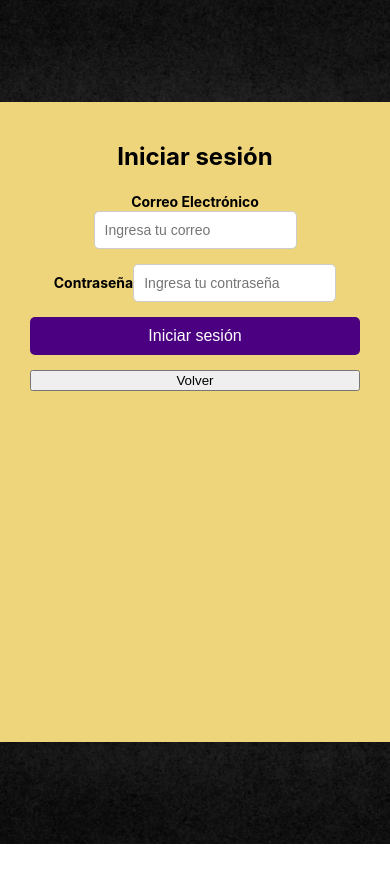
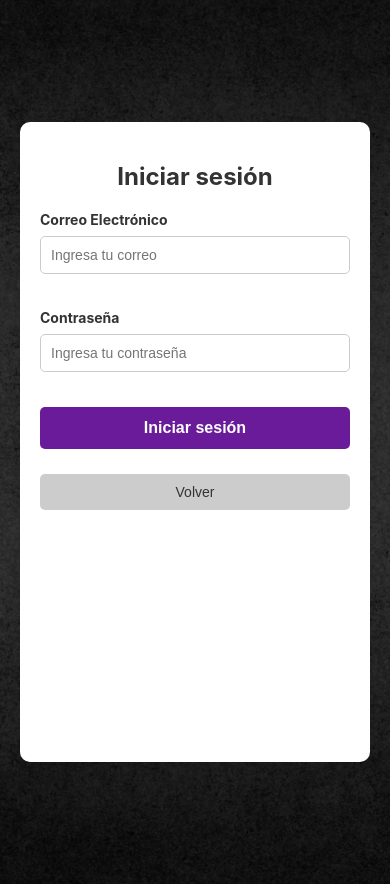
Before and after one commit to Luisferrer02/noticias, a React (Create React App) app: page / in a window 390 px wide. Both pictures are taken after a click on the button "Login". Before the commit the page ends 844 px from the top, so only its background shows below. Built offline with nearby package versions, Linux system fonts and the light colour scheme.

Commit message:
commit final

```diff
--- a/src/componentes/general.css
+++ b/src/componentes/general.css
@@ -79,6 +79,102 @@
   line-height: 1.4; /* Mejora la legibilidad del texto */
 }
 
+/* Login Page Styles */
+#login-page {
+  display: flex;
+  justify-content: center;
+  align-items: center;
+  height: 100vh;
+  background-color: #f8f8f8; /* Fondo más claro para mejor contraste */
+  padding: 20px;
+}
+
+.login-container {
+  background-color: #fff; /* Fondo blanco para claridad */
+  padding: 30px;
+  border-radius: 10px; /* Bordes redondeados para suavizar el diseño */
+  box-shadow: 0 8px 16px rgba(0, 0, 0, 0.1); /* Sombra ligera para profundidad */
+  max-width: 400px; /* Ajusta el ancho máximo */
+  width: 100%;
+  text-align: center;
+}
+
+.login-container h2 {
+  font-size: 24px;
+  margin-bottom: 20px;
+  color: #333; /* Texto oscuro para contraste */
+}
+
+.form-group {
+  margin-bottom: 20px;
+  text-align: left;
+}
+
+.form-group label {
+  font-size: 14px;
+  font-weight: bold;
+  color: #333;
+  margin-bottom: 8px;
+  display: block;
+}
+
+.form-group input {
+  width: 100%;
+  padding: 10px;
+  border: 1px solid #ccc;
+  border-radius: 5px; /* Bordes redondeados para modernidad */
+  font-size: 14px;
+  box-sizing: border-box;
+}
+
+.form-group input:focus {
+  border-color: #007bff; /* Color azul al enfocar */
+  outline: none;
+  box-shadow: 0 0 5px rgba(0, 123, 255, 0.5);
+}
+
+.error-message {
+  color: #ff0000; /* Texto rojo para errores */
+  font-size: 14px;
+  margin-bottom: 20px;
+}
+
+#loginboton {
+  background-color: #6a1b9a; /* Color púrpura vibrante */
+  color: #fff;
+  font-size: 16px;
+  font-weight: bold;
+  border: none;
+  border-radius: 5px;
+  padding: 12px 20px;
+  cursor: pointer;
+  width: 100%;
+  transition: background-color 0.3s ease, transform 0.2s ease;
+}
+
+#loginboton:hover {
+  background-color: #4a148c; /* Color púrpura más oscuro al interactuar */
+  transform: scale(1.05); /* Ligero aumento al pasar el mouse */
+}
+
+.back-button {
+  background-color: #ccc;
+  color: #333;
+  font-size: 14px;
+  border: none;
+  border-radius: 5px;
+  padding: 10px 20px;
+  cursor: pointer;
+  margin-top: 10px;
+  width: 100%;
+  transition: background-color 0.3s ease, transform 0.2s ease;
+}
+
+.back-button:hover {
+  background-color: #bbb;
+  transform: scale(1.05);
+}
+
 /* Media Queries para Responsividad */
 @media (max-width: 768px) {
   .articulo-destacado,
@@ -103,5 +199,14 @@
   .articulos-lista {
     gap: 15px; /* Reduce el espacio entre tarjetas */
   }
+
+  .login-container {
+    padding: 20px;
+    max-width: 90%;
+  }
+
+  #login {
+    width: 100%; /* Botón ocupa todo el ancho en pantallas pequeñas */
+    margin: 10px 0; /* Agrega espacio superior e inferior */
+  }
 }
-/* general.css */
```
